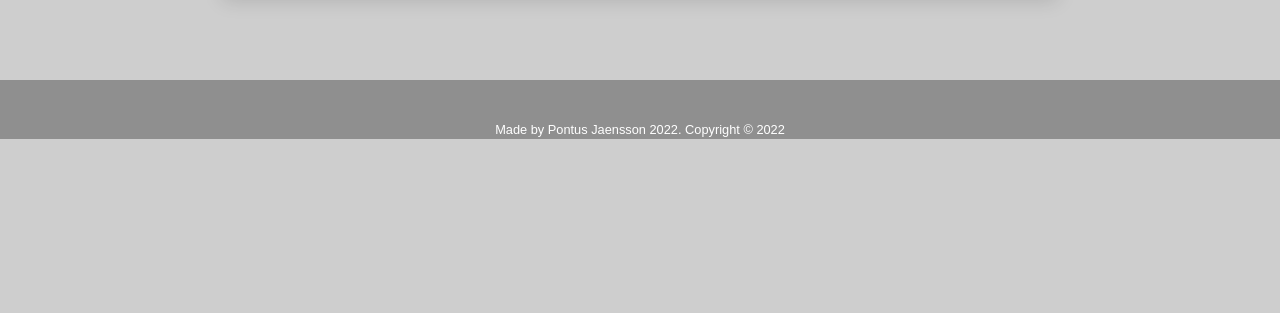
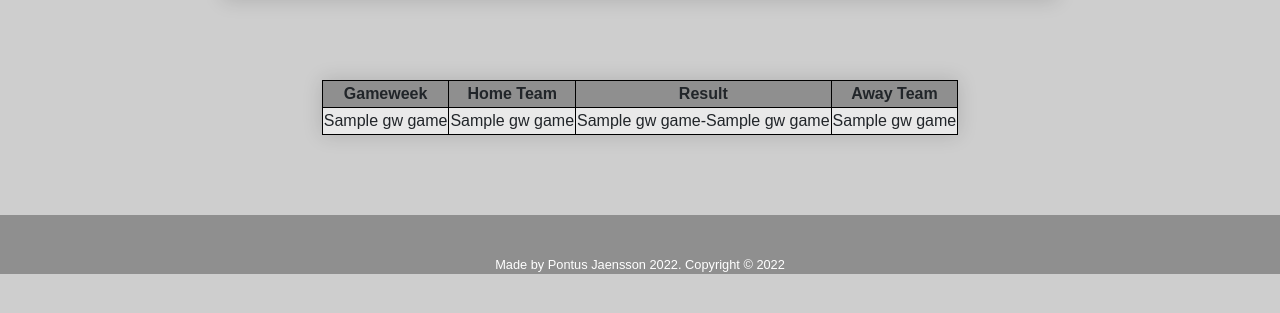
Before and after one commit to ponjae/FPL-project, a Flask app: template templates/index.html in a window 1280 px wide. Shown: the part 150-463 px from the top of the page. Run offline with Flask 2, Linux system fonts and the light colour scheme; the template is opened without the code that fills it: most values are stand-ins (such as "Sample title", 1, 10 or a date in 2020); parts of the project's set-up code (start-up, migrations or seed data) failed here and were passed over; some libraries are stand-ins or nearby versions; some web fonts are replaced.

Commit message:
added previous results in a table on the index page

```diff
--- a/main.py
+++ b/main.py
@@ -12,13 +12,11 @@ pd = playerData.playerData()
 
 @app.route("/")
 def home():
-    # VAD BEHÖVS HÄR?
-    # gameData --> gw_data, convert_fixtures
-    # playerData --> id_and_team_dict för att kunna convert
     id_player_dict = pd.player_and_data_dict
     gameweek_data = gd.gw_data
-    # gw_games = gd.convert_fixtures(pd.id_and_team_dict) gw_games=gw_games
-    return render_template("index.html", secret=secret["font_awesome"], gw_data=gameweek_data, id_player=id_player_dict)
+    gw_games = gd.convert_fixtures(pd.id_and_team_dict)
+
+    return render_template("index.html", secret=secret["font_awesome"], gw_data=gameweek_data, id_player=id_player_dict, gw_games=gw_games)
 
 
 @app.route("/your-team")
--- a/static/styles.css
+++ b/static/styles.css
@@ -159,3 +159,7 @@ footer {
     border-left: 1px solid #000;
     border-right: 1px solid #000;
 }
+
+.gw-table tr:nth-child(even) {
+    background-color: rgb(233, 233, 233);
+  }
--- a/templates/index.html
+++ b/templates/index.html
@@ -1,7 +1,7 @@
 <!-- Header -->
 {% include "header.html" %}
 
-<!-- Gameweek -->
+<!-- Gameweek Data -->
 <div class="gw-data">
     <table class="gw-table">
         <tr>
@@ -35,8 +35,30 @@
             {% endif %}
         </tr>
         {% endfor %}
+    </table>
+</div>
 
-
+<!-- Gameweek Games -->
+<div class="gw-games">
+    <table class="gw-table">
+        <tr>
+            <th>Gameweek</th>
+            <th>Home Team</th>
+            <th>Result</th>
+            <th>Away Team</th>
+        </tr>
+        {% for gw in gw_games %}
+        {% for game in gw_games[gw] %}
+        {% if game[0] %}
+        <tr>
+            <td>{{game[5]}}</td>
+            <td>{{game[1]}}</td>
+            <td>{{game[3]}}-{{game[4]}}</td>
+            <td>{{game[2]}}</td>
+        </tr>
+        {% endif %}
+        {% endfor %}
+        {% endfor %}
     </table>
 </div>
 
```
Also changed, not shown: fplData/gameData.py (+13 -6 lines).
